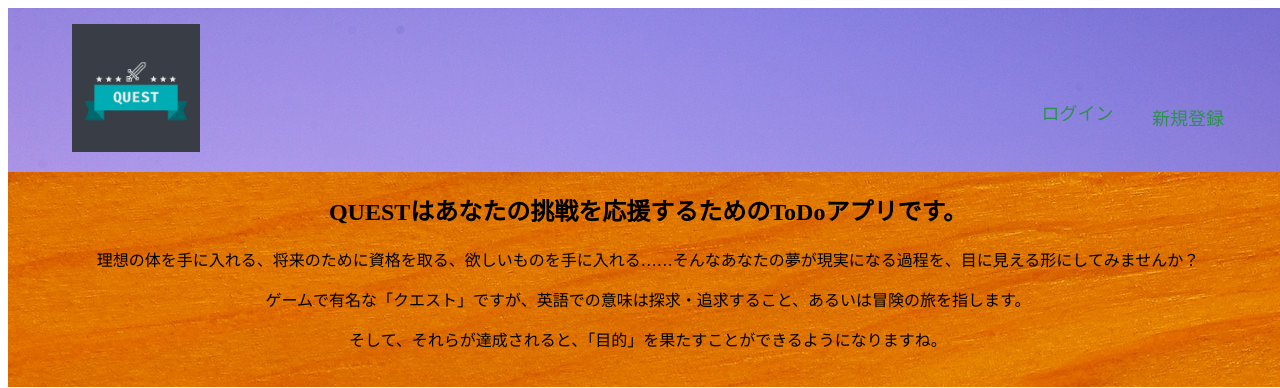
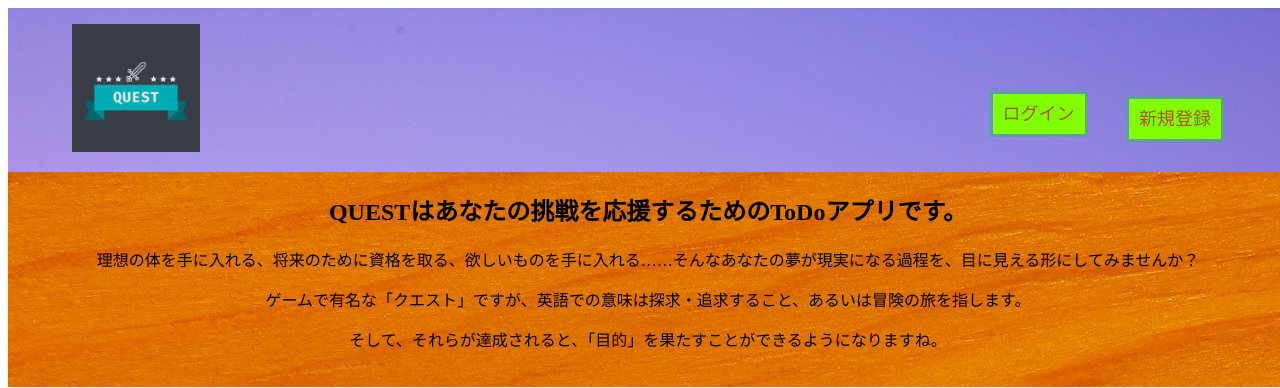
Before and after one commit to Satota2048/quest_app, a Rails app: page / in a window 1280 px wide. Shown: the top 388 px of the page. Run offline with Rails 7, Linux system fonts and the light colour scheme; style sheets or scripts are compiled from the project's sources.

Commit message:
deviseボタン色調整

```diff
--- a/app/assets/stylesheets/shared/header.scss
+++ b/app/assets/stylesheets/shared/header.scss
@@ -13,6 +13,7 @@
   display: flex;
   justify-content: space-between;
   align-items: center;
+  white-space: nowrap;
 }
 
 .quest-icon {
@@ -44,24 +45,40 @@
 .user-nickname {
   text-decoration: none;
   margin-right: 3vw;
-  color: #333333;
+  color: rgb(173, 84, 32);
   font-weight: bold;
+  border: solid;
+  border-color: cadetblue;
+  padding: 10px;
+  background-color: chartreuse;
 }
 
 
 .logout {
   text-decoration: none;
-  color: #333333;
+  color: rgb(173, 84, 32);
+  border: solid;
+  border-color: cadetblue;
+  padding: 10px;
+  background-color: chartreuse;
 }
 
 .login {
   text-decoration: none;
   line-height: 32px;
   margin-right: 3vw;
-  color: #2d914e;
+  color: rgb(173, 84, 32);
+  border: solid;
+  border-color: cadetblue;
+  padding: 10px;
+  background-color: chartreuse;
 }
 
 .sign-up {
   text-decoration: none;
-  color: #2d914e;
+  color: rgb(173, 84, 32);
+  border: solid;
+  border-color: cadetblue;
+  padding: 10px;
+  background-color: chartreuse;
 }
```
